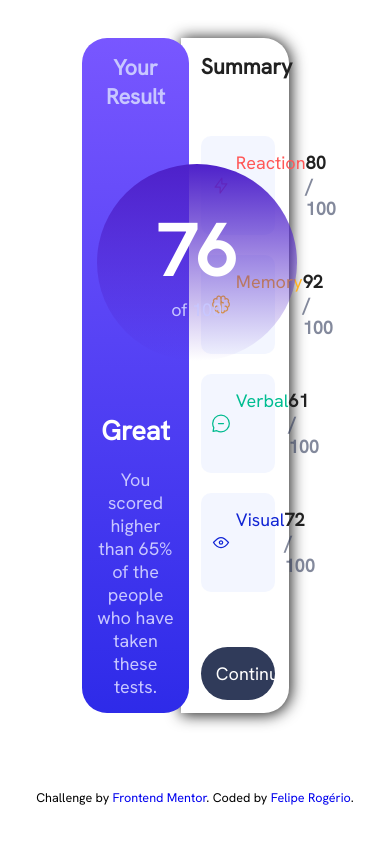
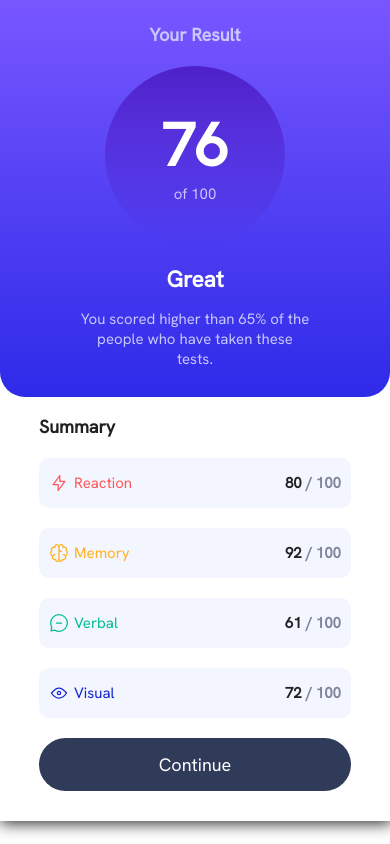
Before and after one commit to feliperogerio1/results-summary-component, a plain HTML site: page index.html in a window 390 px wide. Drawn offline with Linux system fonts and the light colour scheme.

Commit message:
Término da estilização e design responsivo

```diff
--- a/assets/css/styles.css
+++ b/assets/css/styles.css
@@ -8,14 +8,12 @@ html {
 
 * {
     box-sizing: inherit;
-}
-
-body {
     margin: 0;
+    padding: 0;
 }
 
 .container {
-    width: 100vw;
+    width: 100%;
     height: 100vh;
     display: flex;
     flex-wrap: wrap;
@@ -24,12 +22,9 @@ body {
 }
 
 .card {
-    width: 100vw;
-    height: 80vh;
+    width: 100%;
+    height: 70%;
     position: relative;
-    display: flex;
-    justify-content: center;
-    align-items: center;
 }
 
 .left-card {
@@ -39,10 +34,10 @@ body {
     position: absolute;
     z-index: 1;
     left: 21%;
-    width: 27.5%;
+    width: 28%;
     height: 100%;
     border-radius: 25px;
-    padding: 3.8%;
+    padding: 3% 5% 4%;
     background-image: linear-gradient(to bottom, hsl(252, 100%, 67%), hsl(241, 81%, 54%));
     text-align: center;
 }
@@ -60,7 +55,7 @@ body {
 .circle {
     background-image: linear-gradient(0deg, hsla(241, 72%, 46%, 0), hsla(256, 72%, 46%, 1));
     border-radius: 50%;
-    width: 200px;
+    width: 210px;
     height: auto;
     margin: 0px auto;
     padding: 40px;
@@ -90,14 +85,14 @@ body {
 }
 
 .right-card {
-    width: 27.5%;
+    width: 28%;
     height: 100%;
     position: absolute;
     right: 26%;
     display: flex;
     flex-direction: column;
     justify-content: space-between;
-    padding: 3.5% 3.5% 3.5% 5%;
+    padding: 3% 3% 4% 6%;
     border-top-right-radius: 25px;
     border-bottom-right-radius: 25px;
     background-color: hsl(0, 0% 100%);
@@ -174,7 +169,7 @@ body {
 }
 
 .attribution {
-    font-size: 0.7rem;
+    font-size: 0.9rem;
     text-align: center;
 }
 
@@ -182,27 +177,95 @@ body {
     text-decoration: none;
 }
 
-@media (max-width: 375px) {
+@media (max-width: 1024px) {
+    html {
+        font-size: 15px;
+    }
     .card {
-        height: 100vh;
-        flex-direction: column;
-    }
-    .div-block {
-        display: block;
+        height: 80%;
     }
     .left-card {
-        width: 100%;
+        padding: 3% 3.5% 4%;
+    }
+    .circle {
+        width: 180px;
+    }
+}
+
+@media (max-width: 768px) {
+    .card {
+        height: 100%;
+    }
+    .left-card {
+        display: block;
+        position: relative;
+        width: 50%;
         height: auto;
         left: 0;
+        border-radius: 0 0 25px 25px;
+        padding: 3% 7% 4%;
+        margin: 0 auto;
+    }
+    .left-card h1 {
+        margin: 0 auto 20px;
+    }
+    #result {
+        margin: 0 0 15px;
+    }
+    #last-left {
+        margin: 20px auto 0;
     }
     .right-card {
-        width: 100%;
+        display: block;
+        position: relative;
+        width: 50%;
         height: auto;
         border-top-right-radius: 0px;
         border-bottom-right-radius: 0px;
         right: 0;
+        bottom: 22px;
+        padding-top: 40px;
+        padding-left: 0px;
+        padding-right: 0px;
+        padding-bottom: 10px;
+        margin: 0 auto;
+    }
+    .right-card h1 {
+        margin: 0 auto 10px;
+        width: 80%;
+    }
+    .bar {
+        width: 80%;
+        margin: 20px auto 0;
+    }
+    .button {
+        display: block;
+        margin: 20px auto;
+        width: 80%;
     }
     .attribution {
         display: none;
     }
 }
+
+@media (max-width: 425px) {
+    .left-card {
+        width: 100%;
+        padding: 6% 20% 7%;
+    }
+    .right-card {
+        width: 100%;
+    }
+}
+
+@media (max-width: 375px) {
+    .left-card {
+        padding: 6% 15% 7%;
+    }
+}
+
+@media (max-width: 325px) {
+    .left-card {
+        padding: 6% 10% 7%;
+    }
+}
```
